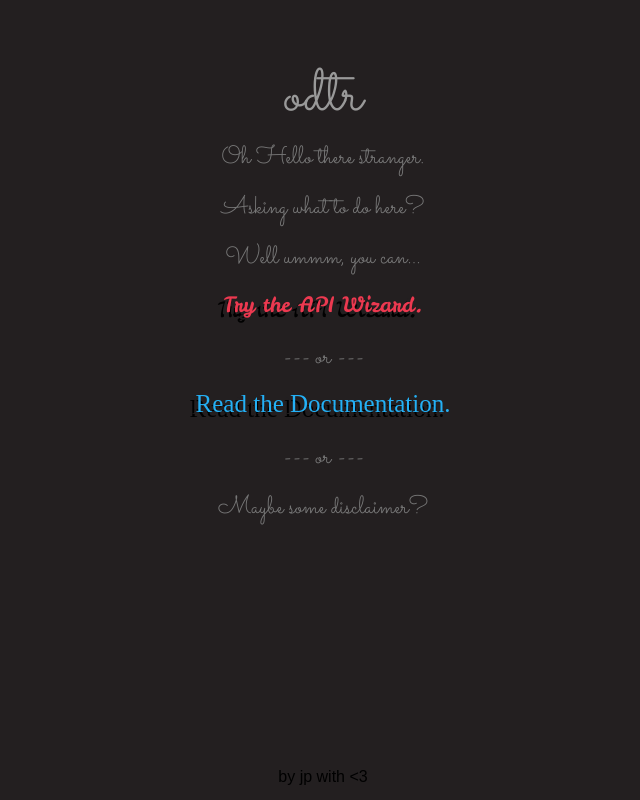
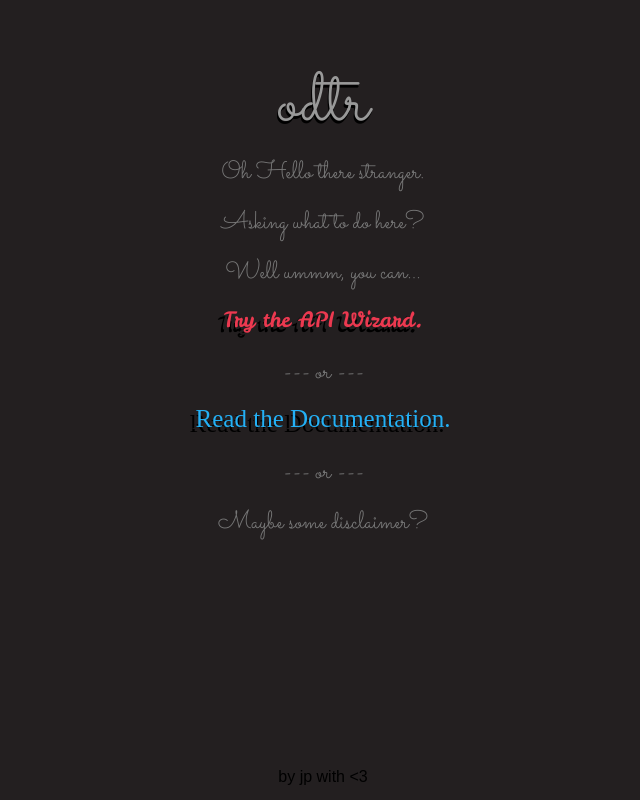
Before and after one commit to janmir/aws-odtr-front, a React (Create React App) app: page / in a window 1280 px wide. Shown: the whole page, without its empty margins (317-957 px from the left). Built offline with nearby package versions, Linux system fonts and the light colour scheme; a web font is replaced by a local one.

Commit message:
Layout Updates
Nothing special really.

```diff
--- a/src/App.css
+++ b/src/App.css
@@ -14,11 +14,11 @@ span{
 }
 
 .Logo{
-  height: 90px;
+  height: 105px;
   color: #999;
-  font-size: 65px;
+  font-size: 75px;
   font-family: 'Sacramento', cursive;
-  /* text-shadow: rgb(35, 31, 32) -4px 2px 0px, #000 -6px 5px 0px;   */
+  text-shadow: #000 -1px 3px 0px;
 }
 
 .Footer{
--- a/src/App.js
+++ b/src/App.js
@@ -16,7 +16,8 @@ const CONST_NODE = [
   },
   {
     text: "Try the API Wizard.",
-    class: "font5"
+    class: "font5",
+    onclick: true
   },
   {
     text: "--- or ---",
@@ -24,7 +25,8 @@ const CONST_NODE = [
   },
   {
     text: "Read the Documentation.",
-    class: "font4"
+    class: "font4",
+    onclick: true
   },
   {
     text: "--- or ---",
@@ -52,13 +54,20 @@ class App extends Component {
 
     //insert to text array
     this.state.nodes.forEach((element) => {
-      texts.push(
-          <div className={"Texts " + element.class}>
-            <span>
-              {element.text}
-            </span>
-          </div>
-        );
+      var onClickNode = <span>{element.text}</span>;
+
+      if(element.onclick){
+        onClickNode =
+        <span onClick={()=>alert('something')}>
+          {element.text}
+        </span>;
+      }
+
+      let node =
+      <div className={"Texts " + element.class}>
+        {onClickNode}
+      </div>;
+      texts.push(node);
     });
 
     return texts;
```
